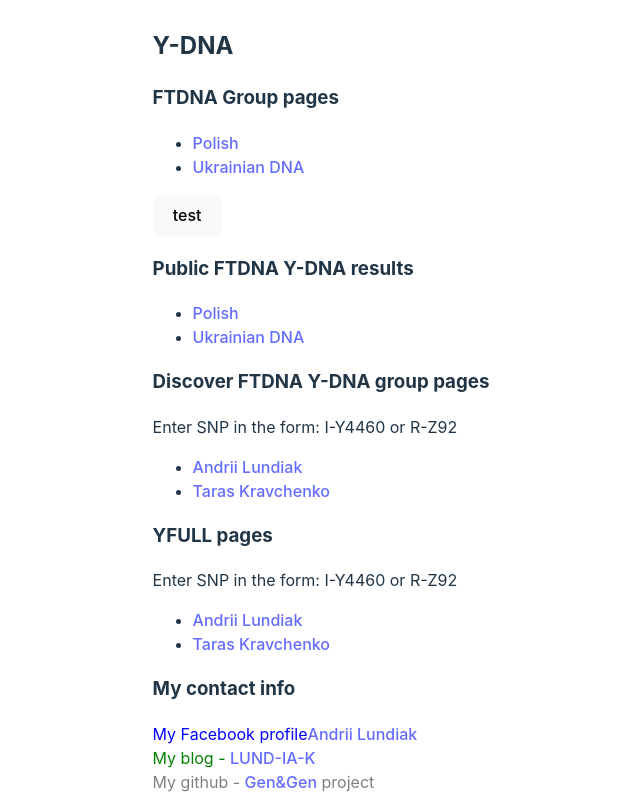
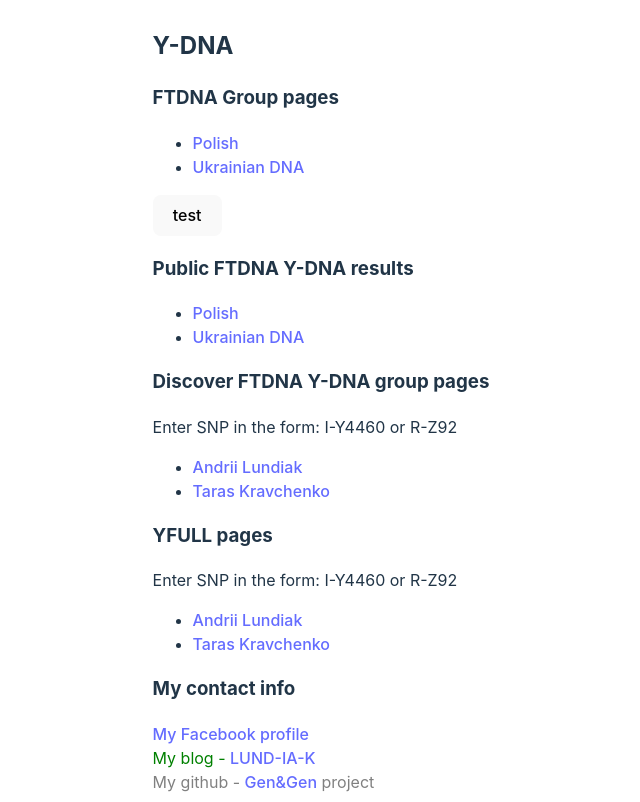
Before and after one commit to alundiak/gen-and-gen, a React (Vite) app in the folder y-dna-app/: page / in a window 1280 px wide. Shown: the whole page, without its empty margins (319-959 px from the left). Built offline with nearby package versions, Linux system fonts and the light colour scheme.

Commit message:
Modified a bit

```diff
--- a/y-dna-app/src/feature-components/MyContactsInfo.tsx
+++ b/y-dna-app/src/feature-components/MyContactsInfo.tsx
@@ -4,8 +4,7 @@ export function MyContactsInfo() {
     <h3>My contact info</h3>
     <div className="links">
       <div className="facebook">
-        <span>My Facebook profile</span>
-        <a href="https://www.facebook.com/andrii.lundiak" target="_blank">Andrii Lundiak</a>
+        <a href="https://www.facebook.com/andrii.lundiak" target="_blank">My Facebook profile</a>
       </div>
       <div className="blog">My blog - <a href="https://lundiak.wordpress.com/" target="_blank">LUND-IA-K</a></div>
       <div className="github">My github - <a href="https://alundiak.github.io/gen-and-gen" target="_blank">Gen&Gen</a> project</div>
```
